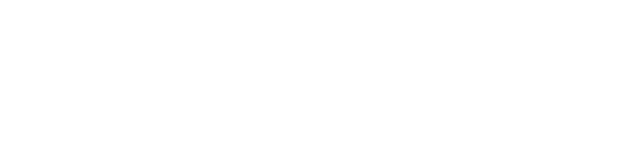
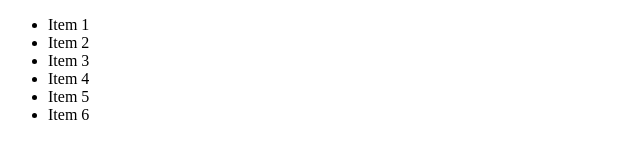
Before and after one commit to copko/papluh, a plain HTML site: page index.html in a window 1280 px wide. Shown: the whole page, without its empty margins (0-640 px from the left). Drawn offline with Linux system fonts and the light colour scheme.

Commit message:
Pridane menu

```diff
--- a/index.html
+++ b/index.html
@@ -7,6 +7,15 @@
     <title>Document</title>
 </head>
 <body>
-
+    <nav>
+        <ul>
+            <li>Item 1</li>
+            <li>Item 2</li>
+            <li>Item 3</li>
+            <li>Item 4</li>
+            <li>Item 5</li>
+            <li>Item 6</li>
+        </ul>
+    </nav>
 </body>
 </html>
```
